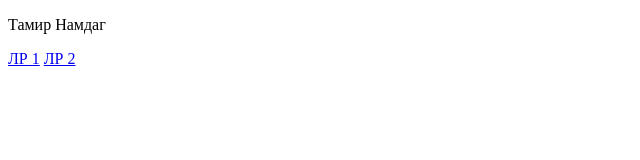
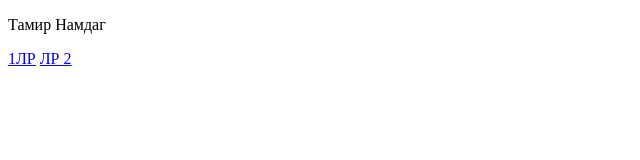
Before and after one commit to tttamir/tttamir.github.io, a plain HTML site: page index.html in a window 1280 px wide. Shown: the full height of the page, 0-640 px from the left. Drawn offline with Linux system fonts and the light colour scheme.

Commit message:
Update index.html

```diff
--- a/index.html
+++ b/index.html
@@ -7,7 +7,7 @@
 </head>
 <body>
     <p>Тамир Намдаг</p>
-    <a href="ЛР 1/1ЛР.html">ЛР 1</a>
+    <a href="ЛР 1/1ЛР.html">1ЛР</a>
     <a href="ЛР 2/ЛР 2.html">ЛР 2</a>
 </body>
 </html>
```
